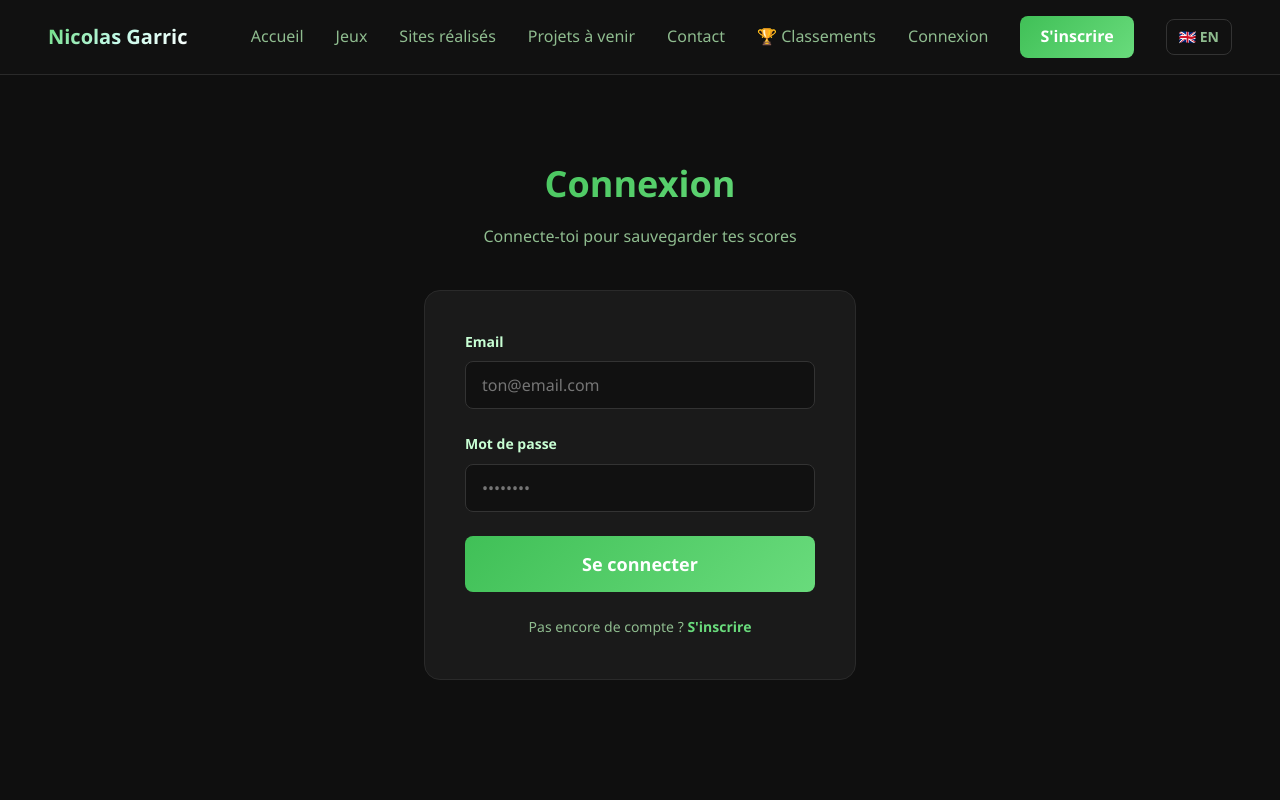
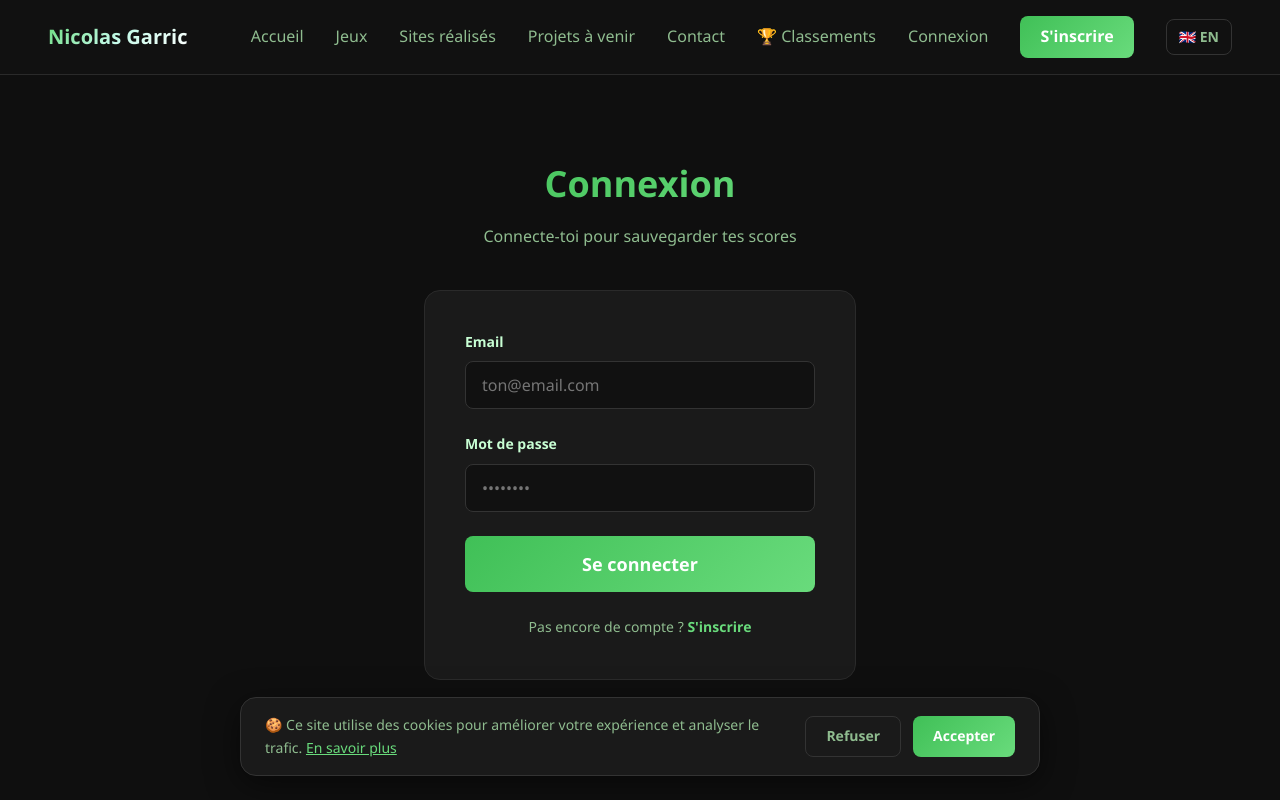
Before and after one commit to NicolasGarric/portfolio-nicolas-garric, a React (Vite) app: page /login in a window 1280 px wide. Shown: the top 800 px of the page. Built offline with nearby package versions, Linux system fonts and the light colour scheme; no server answers.

Commit message:
Versel Analytics ajouté ainsi que bandeau cookies avec comportement selon acceptation/refus

```diff
--- a/package.json
+++ b/package.json
@@ -12,6 +12,7 @@
   "dependencies": {
     "@hcaptcha/react-hcaptcha": "^2.0.2",
     "@supabase/supabase-js": "^2.99.3",
+    "@vercel/analytics": "^2.0.1",
     "emailjs-com": "^3.2.0",
     "i18next": "^26.0.3",
     "leaflet": "^1.9.4",
--- a/src/App.tsx
+++ b/src/App.tsx
@@ -15,6 +15,7 @@ import Projects from './pages/Projects'
 import Upcoming from './pages/Upcoming'
 import Login from './pages/Login'
 import Register from './pages/Register'
+import CookieBanner from './components/CookieBanner'
 import Leaderboard from './pages/Leaderboard'
 import Profile from './pages/Profile'
 import './styles/App.css'
@@ -42,6 +43,7 @@ function App() {
             <Route path="/profile" element={<Profile />} />
         </Routes>
         <Footer />
+        <CookieBanner />
         </BrowserRouter>
     )
 }
--- /dev/null
+++ b/src/components/CookieBanner.css
@@ -0,0 +1,113 @@
+.cookie-banner {
+    position: fixed;
+    bottom: 2.4rem;
+    left: 50%;
+    transform: translateX(-50%);
+    width: calc(100% - 4.8rem);
+    max-width: 80rem;
+    z-index: 9999;
+    animation: slide-up 0.4s ease;
+}
+
+@keyframes slide-up {
+    from {
+        opacity: 0;
+        transform: translateX(-50%) translateY(2rem);
+    }
+    to {
+        opacity: 1;
+        transform: translateX(-50%) translateY(0);
+    }
+}
+
+.cookie-banner__content {
+    display: flex;
+    align-items: center;
+    justify-content: space-between;
+    gap: 2.4rem;
+    padding: 1.6rem 2.4rem;
+    background-color: var(--bg-card);
+    border: 0.1rem solid var(--border-secondary);
+    border-radius: var(--radius-lg);
+    box-shadow: 0 0.8rem 3.2rem rgba(0, 0, 0, 0.5);
+    backdrop-filter: blur(1rem);
+    -webkit-backdrop-filter: blur(1rem);
+}
+
+.cookie-banner__text {
+    font-size: 1.4rem;
+    color: var(--text-muted);
+    line-height: 1.6;
+    flex: 1;
+}
+
+.cookie-banner__link {
+    color: var(--color-purple);
+    text-decoration: underline;
+    transition: opacity var(--transition);
+}
+
+.cookie-banner__link:hover {
+    opacity: 0.8;
+}
+
+.cookie-banner__actions {
+    display: flex;
+    gap: 1.2rem;
+    flex-shrink: 0;
+}
+
+.cookie-banner__btn {
+    padding: 0.8rem 2rem;
+    border-radius: var(--radius-sm);
+    font-size: 1.4rem;
+    font-weight: 600;
+    transition: opacity var(--transition), transform var(--transition);
+    cursor: pointer;
+}
+
+.cookie-banner__btn:hover {
+    opacity: 0.85;
+    transform: translateY(-0.1rem);
+}
+
+.cookie-banner__btn--decline {
+    background: transparent;
+    border: 0.1rem solid var(--border-secondary);
+    color: var(--text-muted);
+}
+
+.cookie-banner__btn--decline:hover {
+    border-color: var(--text-muted);
+    color: var(--text-primary);
+}
+
+.cookie-banner__btn--accept {
+    background: var(--gradient-purple-blue);
+    border: none;
+    color: var(--text-primary);
+}
+
+/* Mobile */
+@media (max-width: 56rem) {
+    .cookie-banner {
+        bottom: 1.6rem;
+        width: calc(100% - 3.2rem);
+    }
+
+    .cookie-banner__content {
+        flex-direction: column;
+        align-items: flex-start;
+        gap: 1.6rem;
+        padding: 1.6rem;
+    }
+
+    .cookie-banner__actions {
+        width: 100%;
+    }
+
+    .cookie-banner__btn {
+        flex: 1;
+        text-align: center;
+    }
+}
--- /dev/null
+++ b/src/components/CookieBanner.tsx
@@ -0,0 +1,73 @@
+import { useState, useEffect } from 'react'
+import { useTranslation } from 'react-i18next'
+import './CookieBanner.css'
+
+function CookieBanner() {
+    const { i18n } = useTranslation()
+    const [visible, setVisible] = useState(false)
+
+    useEffect(() => {
+        // Vérifie si l'utilisateur a déjà fait son choix
+        const consent = localStorage.getItem('cookie-consent')
+        if (!consent) {
+            // Affiche la bannière après 1 seconde
+            const timer = setTimeout(() => setVisible(true), 1000)
+            return () => clearTimeout(timer)
+        }
+    }, [])
+
+    const handleAccept = () => {
+        localStorage.setItem('cookie-consent', 'accepted')
+        setVisible(false)
+        // Recharge pour activer Analytics
+        window.location.reload()
+    }
+
+    const handleDecline = () => {
+        localStorage.setItem('cookie-consent', 'declined')
+        setVisible(false)
+    }
+
+    if (!visible) return null
+
+    const isFr = i18n.language === 'fr'
+
+    return (
+        <div className="cookie-banner">
+            <div className="cookie-banner__content">
+                <p className="cookie-banner__text">
+                    {isFr
+                        ? '🍪 Ce site utilise des cookies pour améliorer votre expérience et analyser le trafic.'
+                        : '🍪 This site uses cookies to improve your experience and analyze traffic.'
+                    }
+                    {' '}
+                    <a
+                        href="https://www.cnil.fr/fr/cookies-et-autres-traceurs/regles/cookies"
+                        target="_blank"
+                        rel="noopener noreferrer"
+                        className="cookie-banner__link"
+                    >
+                        {isFr ? 'En savoir plus' : 'Learn more'}
+                    </a>
+                </p>
+
+                <div className="cookie-banner__actions">
+                    <button
+                        className="cookie-banner__btn cookie-banner__btn--decline"
+                        onClick={handleDecline}
+                    >
+                        {isFr ? 'Refuser' : 'Decline'}
+                    </button>
+                    <button
+                        className="cookie-banner__btn cookie-banner__btn--accept"
+                        onClick={handleAccept}
+                    >
+                        {isFr ? 'Accepter' : 'Accept'}
+                    </button>
+                </div>
+            </div>
+        </div>
+    )
+}
+
+export default CookieBanner
--- a/src/main.tsx
+++ b/src/main.tsx
@@ -1,11 +1,20 @@
-import './i18n/index'
+import { StrictMode } from 'react'
 import { createRoot } from 'react-dom/client'
 import './index.css'
+import './i18n/index'
 import App from './App.tsx'
 import { AuthProvider } from './contexts/AuthContext.tsx'
+import { Analytics } from '@vercel/analytics/react'
+
+// Vérifie le consentement cookies au chargement
+const cookieConsent = localStorage.getItem('cookie-consent')
 
 createRoot(document.getElementById('root')!).render(
-    <AuthProvider>
-        <App />
-    </AuthProvider>,
+    <StrictMode>
+        <AuthProvider>
+            <App />
+            {/* Analytics uniquement si l'utilisateur a accepté */}
+            {cookieConsent === 'accepted' && <Analytics />}
+        </AuthProvider>
+    </StrictMode>,
 )
```
Also changed, not shown: 1 other file (tests, documents, lock files or other folders).
